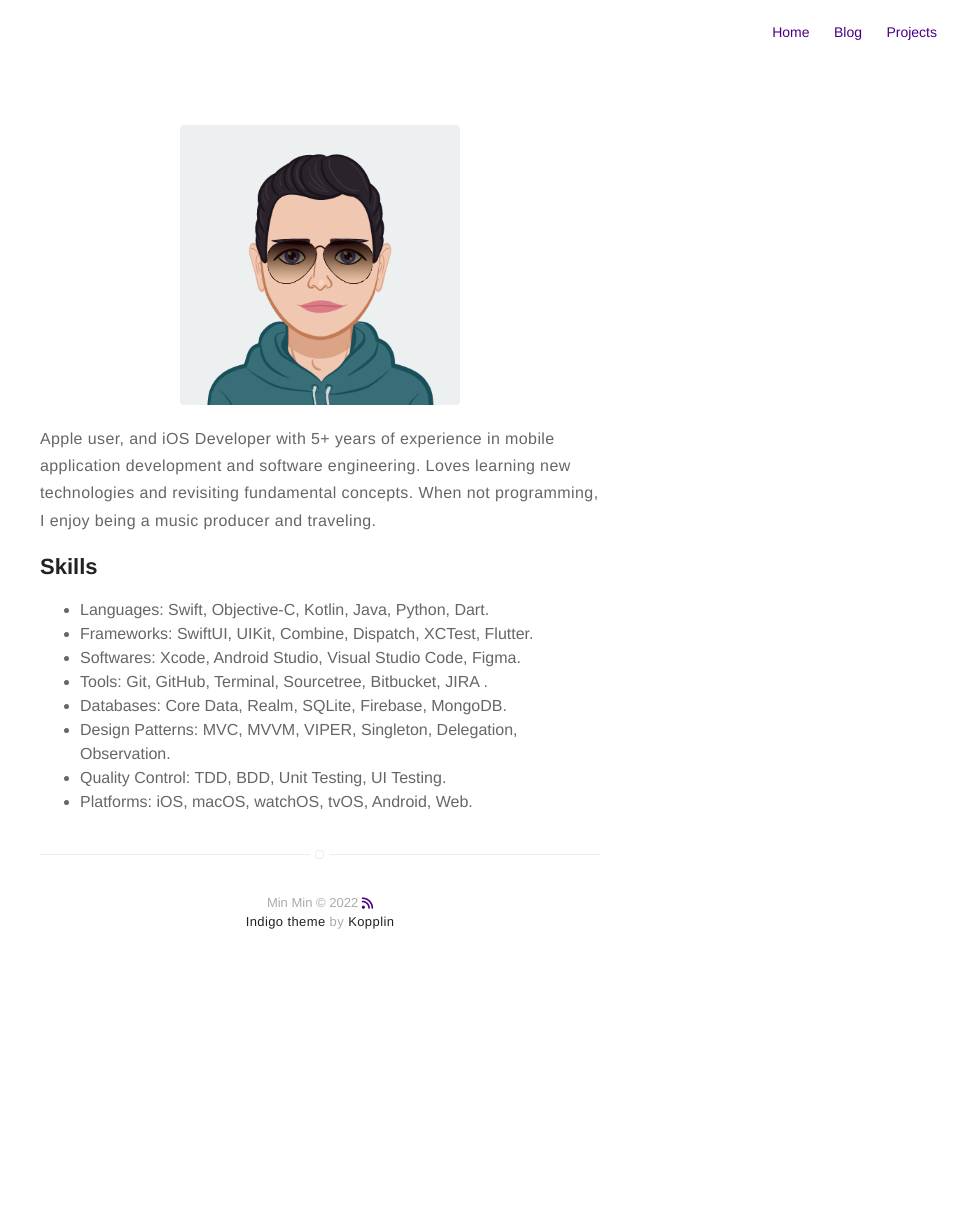
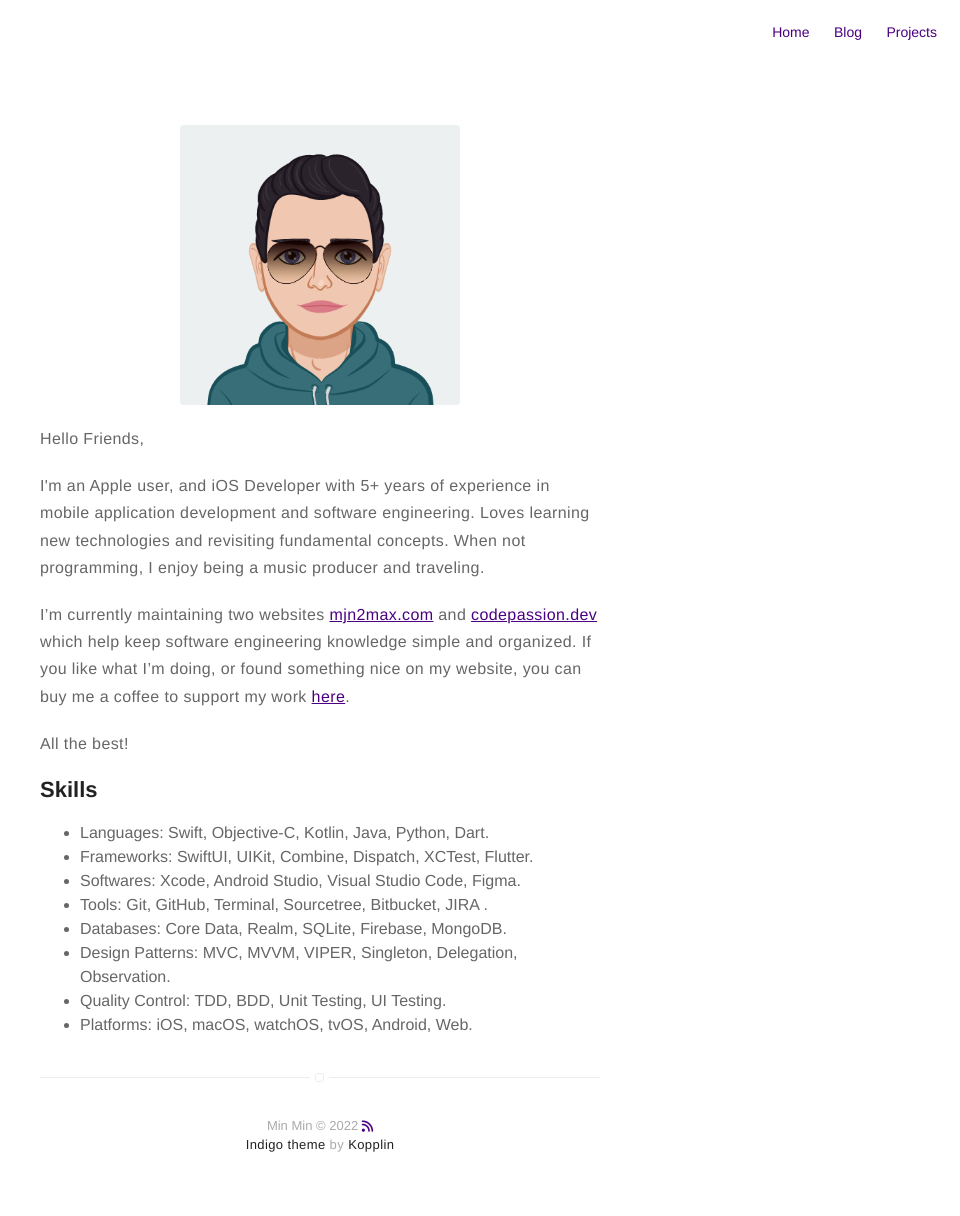
Before and after one commit to mjn2max/mjn2max.github.io, a Jekyll site: the page built from about.md, in a window 1280 px wide. Shown: the whole page, without its empty margins (320-1280 px from the left). Built offline with Jekyll 4.4.1, drawn with Linux system fonts in a browser that asks for light colours; nearby versions of some CDN libraries; before the commit the page ends 993 px from its top, so only the background shows below that.

Commit message:
Update about

```diff
--- a/about.md
+++ b/about.md
@@ -5,7 +5,13 @@ layout: page
 
 ![Profile Image]({% if site.external-image %}{{ site.picture }}{% else %}{{ site.url }}/{{ site.picture }}{% endif %})
 
-<p>Apple user, and iOS Developer with 5+ years of experience in mobile application development and software engineering. Loves learning new technologies and revisiting fundamental concepts. When not programming, I enjoy being a music producer and traveling.</p>
+<p>Hello Friends,</p>
+
+<p>I'm an Apple user, and iOS Developer with 5+ years of experience in mobile application development and software engineering. Loves learning new technologies and revisiting fundamental concepts. When not programming, I enjoy being a music producer and traveling.</p>
+
+<p>I’m currently maintaining two websites <a href="https://mjn2max.com/">mjn2max.com</a> and <a href="https://codepassion.dev/">codepassion.dev</a> which help keep software engineering knowledge simple and organized. If you like what I’m doing, or found something nice on my website, you can buy me a coffee to support my work <a href="https://buymeacoffee.com/mjn2max/">here</a>.</p>
+
+<p>All the best!</p>
 
 <h2>Skills</h2>
 
```
Also changed, not shown: 2 other files.
